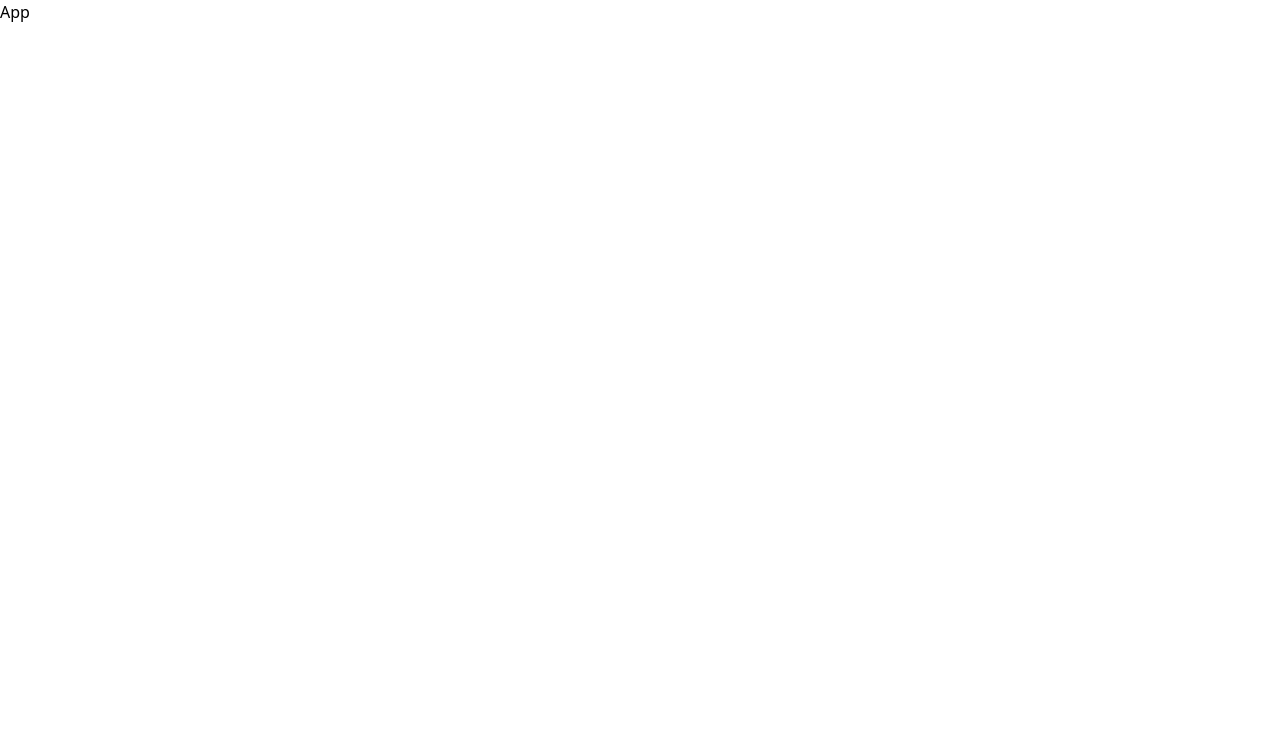
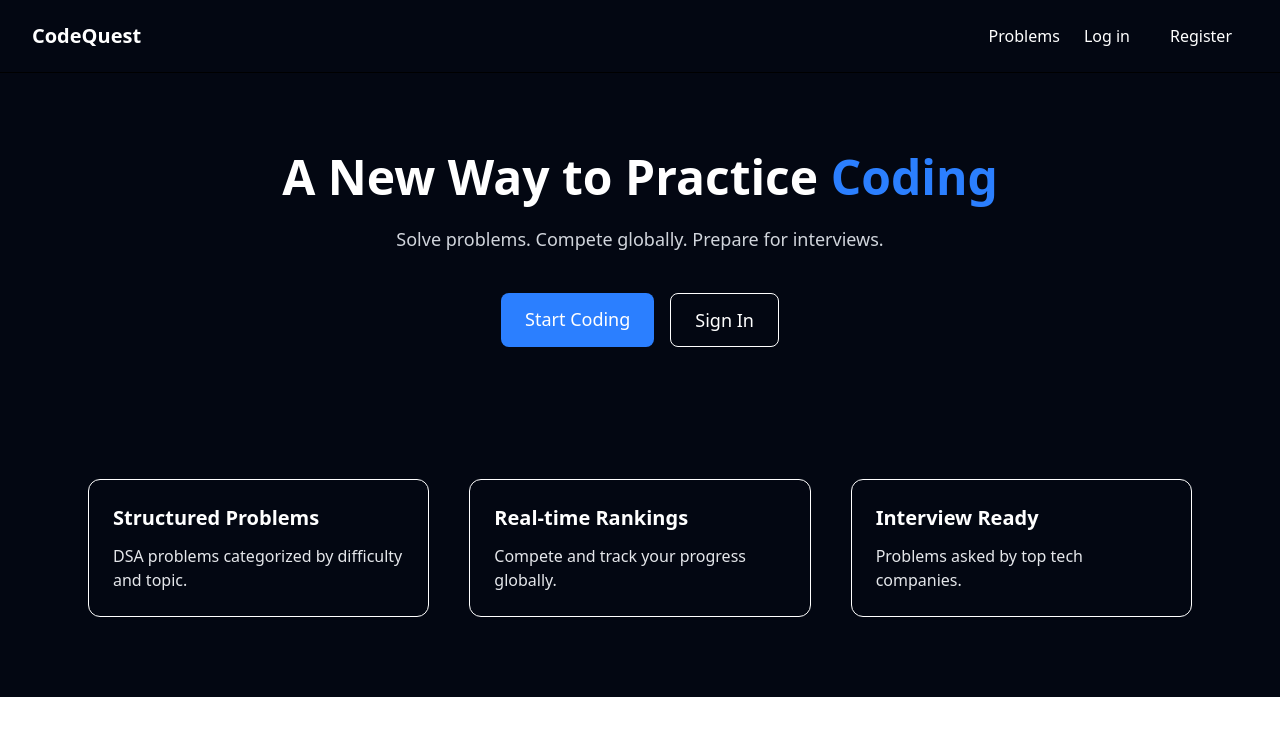
Before and after one commit to Manjeetjay/CodeQuest, a React app in the folder frontend/: page / in a window 1280 px wide. Shown: the top 736 px of the page. Built offline with nearby package versions, Linux system fonts and the light colour scheme; the HTML template or start-up script is replaced by a standard one.

Commit message:
Added frontend for auth module

```diff
--- a/frontend/package.json
+++ b/frontend/package.json
@@ -11,8 +11,10 @@
   },
   "dependencies": {
     "@tailwindcss/vite": "^4.1.18",
+    "axios": "^1.13.2",
     "react": "^19.1.1",
     "react-dom": "^19.1.1",
+    "react-router-dom": "^7.12.0",
     "tailwindcss": "^4.1.18"
   },
   "devDependencies": {
--- a/frontend/src/App.jsx
+++ b/frontend/src/App.jsx
@@ -1,9 +1,29 @@
-import React from 'react'
+import { BrowserRouter, Routes, Route, Navigate } from "react-router-dom";
+import { AuthProvider } from "./auth/authContext";
+import Login from "./auth/Login";
+import { useAuth } from "./hooks/useAuth";
+import Register from "./auth/Register";
+import LandingPage from "./common/LandingPage"
+import Problems from "./common/Problems";
 
-const App = () => {
+const PrivateRoute = ({ children }) => {
+  const { user } = useAuth();
+  return user ? children : <Navigate to="/login" />;
+};
+
+export default function App() {
   return (
-    <div>App</div>
-  )
+    <AuthProvider>
+      <BrowserRouter>
+        <Routes>
+          <Route path="/" element={<LandingPage />} />
+          <Route path="/login" element={<Login />} />
+          <Route path="/register" element={<Register />} />
+          <Route path="/problems" element={
+            <PrivateRoute><Problems /></PrivateRoute>
+          } />
+        </Routes>
+      </BrowserRouter>
+    </AuthProvider>
+  );
 }
-
-export default App
--- /dev/null
+++ b/frontend/src/api/api.js
@@ -0,0 +1,7 @@
+import api from "./axios";
+
+export const login = (data) =>
+  api.post("/api/auth/login", data);
+
+export const register = (data) =>
+  api.post("api/auth/register", data);
--- /dev/null
+++ b/frontend/src/api/axios.js
@@ -0,0 +1,15 @@
+import axios from "axios";
+
+const api = axios.create({
+  baseURL: "http://localhost:8080",
+});
+
+api.interceptors.request.use((config) => {
+  const token = localStorage.getItem("token");
+  if (token) {
+    config.headers.Authorization = `Bearer ${token}`;
+  }
+  return config;
+});
+
+export default api;
--- /dev/null
+++ b/frontend/src/auth/AuthContext.jsx
@@ -0,0 +1,28 @@
+import { createContext, useState } from "react";
+
+// eslint-disable-next-line react-refresh/only-export-components
+export const AuthContext = createContext(null);
+
+export const AuthProvider = ({ children }) => {
+  const [user, setUser] = useState(
+    JSON.parse(localStorage.getItem("user"))
+  );
+
+  const login = (data) => {
+    localStorage.setItem("token", data.token);
+    localStorage.setItem("user", JSON.stringify(data));
+    setUser(data);
+  };
+
+
+  const logout = () => {
+    localStorage.clear();
+    setUser(null);
+  };
+
+  return (
+    <AuthContext.Provider value={{ user, login, logout }}>
+      {children}
+    </AuthContext.Provider>
+  );
+};
--- /dev/null
+++ b/frontend/src/auth/Login.jsx
@@ -0,0 +1,48 @@
+import { useState, useContext } from "react";
+import { login as loginApi } from "../api/api";
+import { AuthContext } from "./authContext";
+import { useNavigate } from "react-router-dom";
+
+export default function Login() {
+  const { login } = useContext(AuthContext);
+  const [form, setForm] = useState({ email: "", password: "" });
+  const navigate = useNavigate();
+
+  const submit = async (e) => {
+    e.preventDefault();
+    const res = await loginApi(form);
+    login(res.data);
+    navigate("/problems");
+  };
+
+  return (
+    <div className="min-h-screen flex items-center justify-center bg-gray-950">
+      <form
+        onSubmit={submit}
+        className="bg-gray-950 p-8 rounded-xl w-96 shadow-lg border-2 border-amber-50 backdrop-blur-2xl"
+      >
+        <h2 className="text-white text-2xl font-bold mb-6 text-center">
+          Login
+        </h2>
+
+        <input
+          type="email"
+          placeholder="Email"
+          className="w-full p-3 mb-4 rounded bg-gray-950 text-white focus:outline-none focus:ring-2 focus:ring-blue-900"
+          onChange={(e) => setForm({ ...form, email: e.target.value })}
+        />
+
+        <input
+          type="password"
+          placeholder="Password"
+          className="w-full p-3 mb-6 rounded bg-gray-950 text-white focus:outline-none focus:ring-2 focus:ring-blue-900"
+          onChange={(e) => setForm({ ...form, password: e.target.value })}
+        />
+
+        <button className="w-full bg-blue-800 hover:bg-blue-900 text-white py-3 rounded font-semibold">
+          Login
+        </button>
+      </form>
+    </div>
+  );
+}
--- /dev/null
+++ b/frontend/src/auth/Register.jsx
@@ -0,0 +1,59 @@
+import { useState, useContext } from "react";
+import { register } from "../api/api";
+import { useNavigate } from "react-router-dom"
+import { AuthContext } from "./authContext";
+
+export default function Register() {
+  const { login } = useContext(AuthContext);
+  const [form, setForm] = useState({
+    username: "",
+    email: "",
+    password: ""
+  });
+
+  const navigate = useNavigate();
+
+  const submit = async (e) => {
+    e.preventDefault();
+    const res = await register(form);
+    login(res.data)
+    navigate("/problems")
+  };
+
+  return (
+    <div className="min-h-screen flex items-center justify-center bg-gray-950">
+      <form
+        onSubmit={submit}
+        className="bg-gray-950 p-8 rounded-xl w-96 shadow-lg border-2 border-amber-50"
+      >
+        <h2 className="text-white text-2xl font-bold mb-6 text-center">
+          Register
+        </h2>
+
+        <input
+          placeholder="Username"
+          className="w-full p-3 mb-4 rounded bg-gray-950 text-white focus:outline-none focus:ring-2 focus:ring-blue-900"
+          onChange={(e) => setForm({ ...form, username: e.target.value })}
+        />
+
+        <input
+          type="email"
+          placeholder="Email"
+          className="w-full p-3 mb-4 rounded bg-gray-950 text-white focus:outline-none focus:ring-2 focus:ring-blue-900"
+          onChange={(e) => setForm({ ...form, email: e.target.value })}
+        />
+
+        <input
+          type="password"
+          placeholder="Password"
+          className="w-full p-3 mb-6 rounded bg-gray-950 text-white focus:outline-none focus:ring-2 focus:ring-blue-900"
+          onChange={(e) => setForm({ ...form, password: e.target.value })}
+        />
+
+        <button className="w-full bg-blue-800 hover:bg-blue-900 text-white py-3 rounded font-semibold">
+          Register
+        </button>
+      </form>
+    </div>
+  );
+}
--- /dev/null
+++ b/frontend/src/common/LandingPage.jsx
@@ -0,0 +1,64 @@
+import Navbar from "./components/Navbar";
+
+export default function Landing() {
+  return (
+    <div className="bg-gray-950">
+      <Navbar />
+
+      <main className="max-w-6xl mx-auto px-6 py-20">
+        {/* Hero Section */}
+        <section className="text-center">
+          <h1 className="text-5xl font-bold mb-6 text-white">
+            A New Way to Practice <span className="text-blue-500">Coding</span>
+          </h1>
+
+          <p className="text-gray-300 text-lg mb-10">
+            Solve problems. Compete globally. Prepare for interviews.
+          </p>
+
+          <div className="flex justify-center gap-4">
+            <a
+              href="/problems"
+              className="bg-blue-500 text-white px-6 py-3 rounded-lg text-lg hover:bg-blue-950"
+            >
+              Start Coding
+            </a>
+
+            <a
+              href="/login"
+              className="text-white border px-6 py-3 rounded-lg text-lg hover:bg-gray-100"
+            >
+              Sign In
+            </a>
+          </div>
+        </section>
+
+
+        {/* Features */}
+        <section className="text-white grid grid-cols-1 md:grid-cols-3 gap-10 mt-33">
+          <Feature
+            title="Structured Problems"
+            desc="DSA problems categorized by difficulty and topic."
+          />
+          <Feature
+            title="Real-time Rankings"
+            desc="Compete and track your progress globally."
+          />
+          <Feature
+            title="Interview Ready"
+            desc="Problems asked by top tech companies."
+          />
+        </section>
+      </main>
+    </div>
+  );
+}
+
+function Feature({ title, desc }) {
+  return (
+    <div className="p-6 border rounded-xl hover:shadow-md transition">
+      <h3 className="text-xl font-semibold mb-3">{title}</h3>
+      <p className="text-gray-200">{desc}</p>
+    </div>
+  );
+}
--- /dev/null
+++ b/frontend/src/common/Problems.jsx
@@ -0,0 +1,9 @@
+import React from 'react'
+
+const Problems = () => {
+  return (
+    <div>Problems</div>
+  )
+}
+
+export default Problems
--- /dev/null
+++ b/frontend/src/common/components/Navbar.jsx
@@ -0,0 +1,24 @@
+import { Link } from "react-router-dom";
+
+export default function Navbar() {
+  return (
+    <nav className="flex items-center justify-between px-8 py-4 border-b bg-gray-950">
+      <h1 className="text-xl font-bold text-white">CodeQuest</h1>
+
+      <div className="flex gap-6 items-center">
+        <Link to="/problems" className="text-white hover:text-blue-500">
+          Problems
+        </Link>
+        <Link to="/login" className="text-white hover:text-blue-500">
+          Log in
+        </Link>
+        <Link
+          to="/register"
+          className=" text-white px-4 py-2 rounded-md hover:bg-blue-500 hover:text-gray-950 hover:font-extrabold"
+        >
+          Register
+        </Link>
+      </div>
+    </nav>
+  );
+}
--- /dev/null
+++ b/frontend/src/hooks/useAuth.js
@@ -0,0 +1,4 @@
+import { useContext } from "react";
+import { AuthContext } from "../auth/authContext";
+
+export const useAuth = () => useContext(AuthContext);
```
Also changed, not shown: 1 other file (tests, documents, lock files or other folders).
